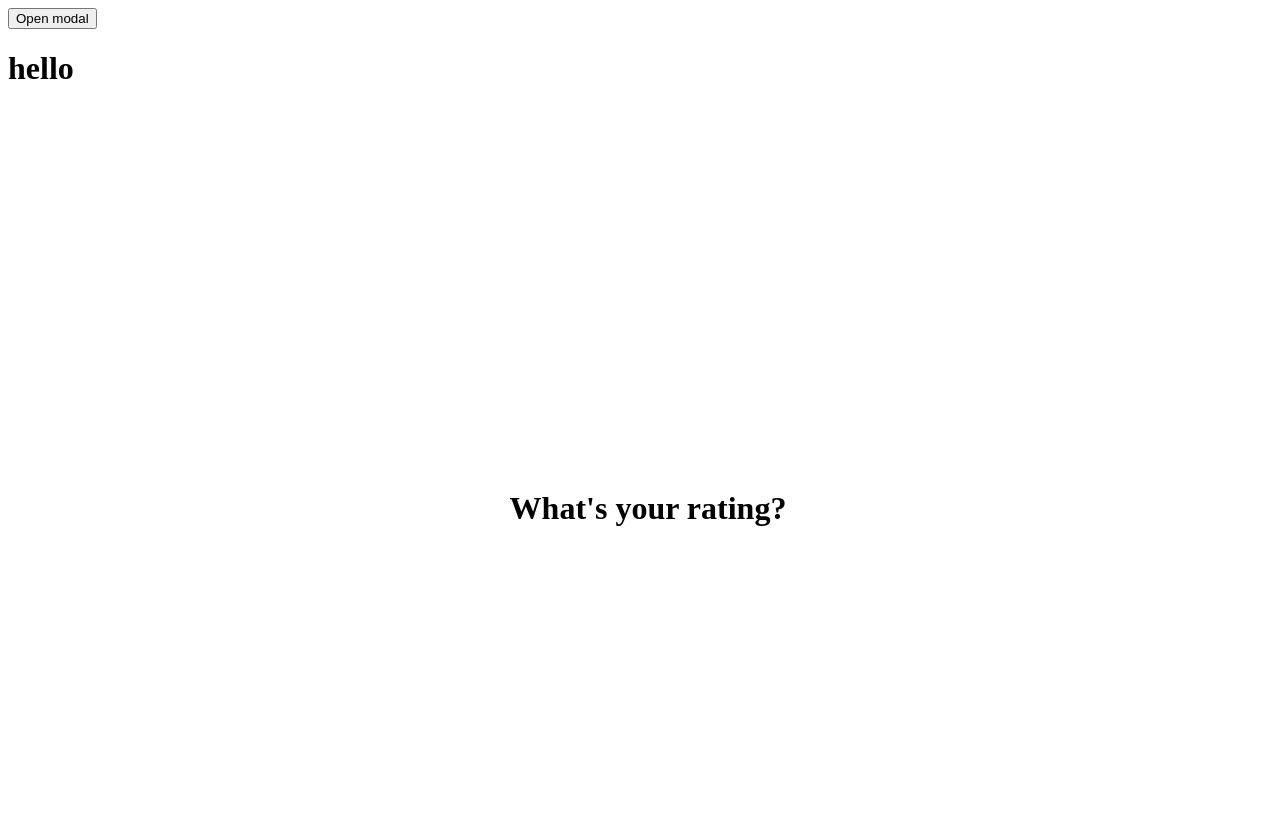
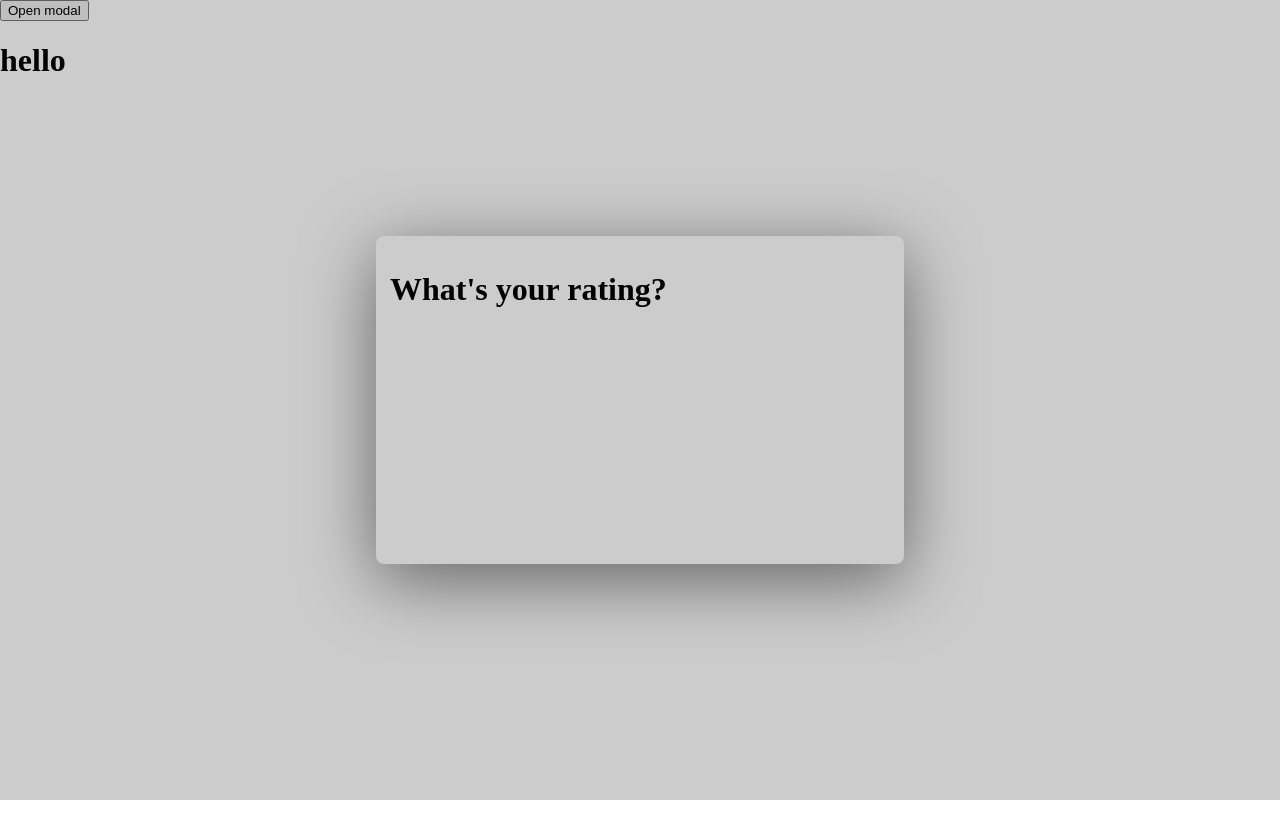
Before and after one commit to Looskie/Coding-challenge-v2, a Next.js app: page / in a window 1280 px wide. Both pictures are taken after a click on the button "Open modal". Shown: the top 838 px of the page. After the commit the page ends 800 px from the top, so only its background shows below. Built offline with nearby package versions, Linux system fonts and the light colour scheme.

Commit message:
Feat: More styling on modal

```diff
--- a/components/modalManager.tsx
+++ b/components/modalManager.tsx
@@ -4,13 +4,26 @@ import styled from "styled-components";
 import { activeModal } from "../state/modal";
 import { modals } from "../state/modal/modals";
 
-const Container = styled.div`
+const Wrapper = styled.div`
   position: absolute;
   display: flex;
   align-items: center;
   justify-content: center;
   width: 100vw;
   height: 100vh;
+  z-index: 1000;
+  background: rgba(0, 0, 0, 0.2);
+`;
+
+const Container = styled.div`
+  width: 80%;
+  max-width: 500px;
+  min-height: 300px;
+  max-height: 80%;
+  border-radius: 8px;
+  padding: 14px;
+  overflow: scroll;
+  box-shadow: rgba(0, 0, 0, 0.5) 0px 16px 70px;
 `;
 
 const Title = styled.h1``;
@@ -22,9 +35,11 @@ export const ModalManager = (): JSX.Element => {
   return (
     <AnimatePresence>
       {modal && (
-        <Container>
-          <Title>{modal.title}</Title>
-        </Container>
+        <Wrapper>
+          <Container>
+            <Title>{modal.title}</Title>
+          </Container>
+        </Wrapper>
       )}
     </AnimatePresence>
   );
--- a/pages/_app.tsx
+++ b/pages/_app.tsx
@@ -1,12 +1,22 @@
 import type { AppProps } from "next/app";
 import { Provider } from "jotai";
 import { ModalManager } from "../components";
+import { createGlobalStyle } from "styled-components";
+
+const Global = createGlobalStyle`
+  body {
+    margin: 0;
+    padding: 0;
+    box-sizing: border-box;
+  }
+`;
 
 function MyApp({ Component, pageProps }: AppProps): JSX.Element {
   return (
     <Provider>
+      <Global />
+      <ModalManager />
       <Component {...pageProps} />
-      <ModalManager />
     </Provider>
   );
 }
```
